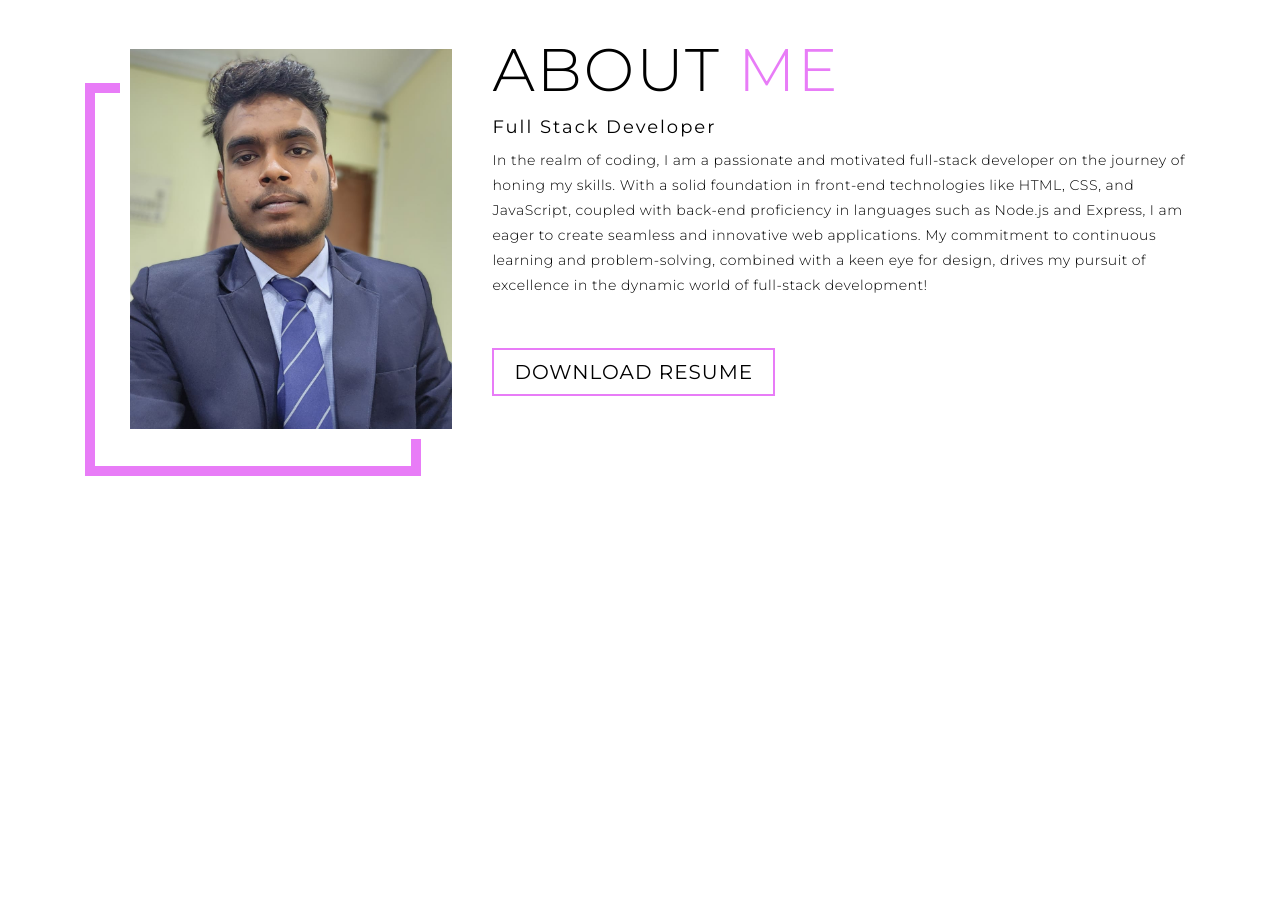
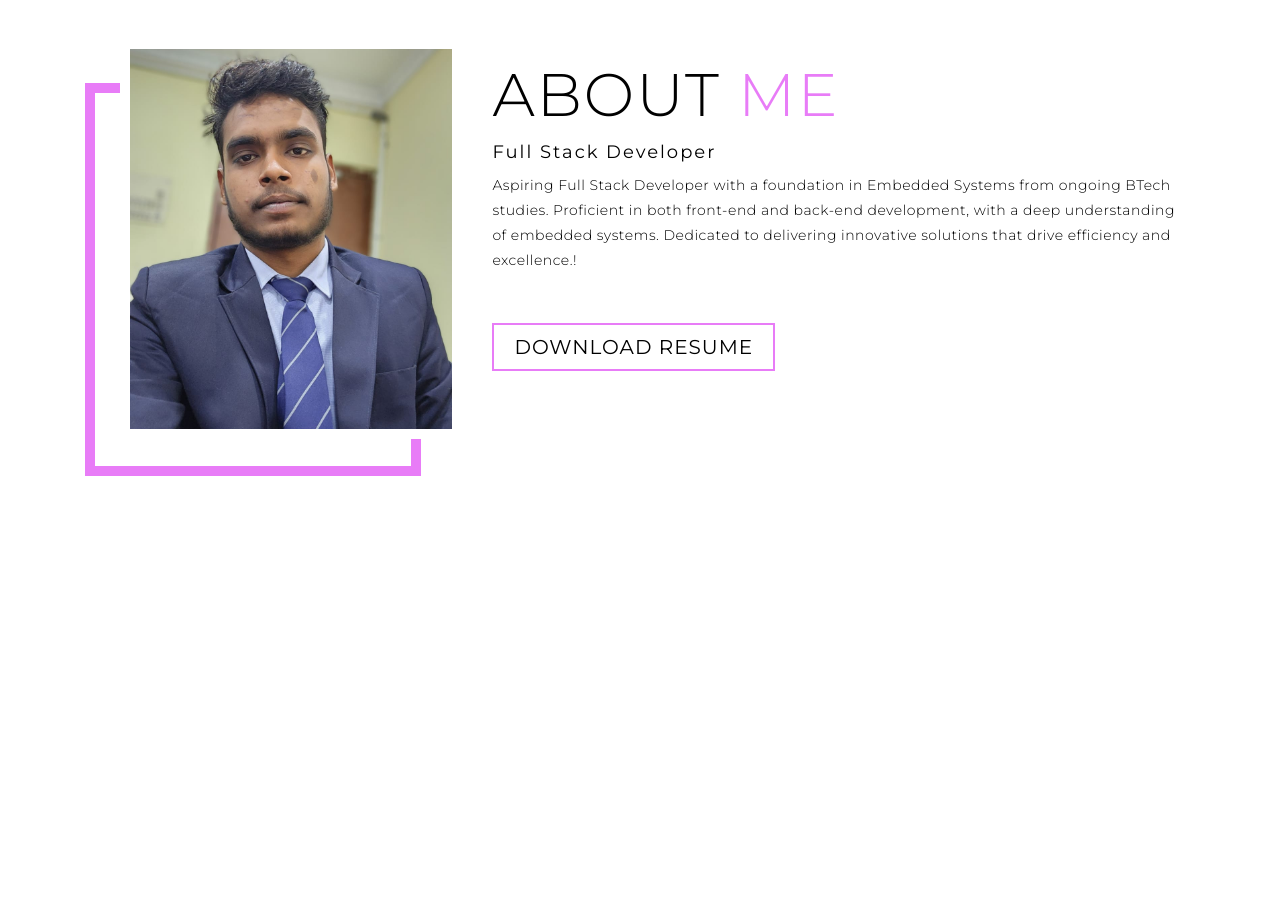
Before and after one commit to GoutamKumarr/Personal-Portfolio, a plain HTML site: page index.html in a window 1280 px wide. Shown: the part 4163-5073 px from the top of the page. Drawn offline with Linux system fonts and the light colour scheme.

Commit message:
Update index.html

```diff
--- a/index.html
+++ b/index.html
@@ -133,7 +133,7 @@
           <div class="project-info">
             <h1>Project 5</h1>
             <h2>Iot for hEalthDEKHO</h2>
-            <p>Developed an innovative IoT-based solution with a user-friendly website for comprehensive health monitoring and critical alerts. Leveraged Firebase for real-time data management and communication, enabling prompt medical intervention during critical situations. The website provides easy access to vital signs and medicine alerts, enhancing treatment compliance and efficacy. Healthcare professionals can remotely monitor patient data and receive email notifications for critical conditions, facilitating informed decision-making. With its seamless functionality and intuitive design, the system enhances patient care and ensures timely medical intervention in modern healthcare.</p>
+            <p>Developed an innovative IoT-based solution with a user-friendly website for comprehensive health monitoring and critical alerts. Leveraged Firebase for real-time data management and communication, enabling prompt medical intervention during critical situations. The website provides easy access to vital signs and medicine alerts, enhancing treatment compliance and efficacy. Healthcare professionals can remotely monitor patient data and receive email notifications for critical conditions, facilitating informed decision-making. With its seamless functionality and intuitive design, the system enhances patient care and ensures timely medical intervention in modern healthcare!</p>
           </div>
           <div class="project-img">
             <img src="health.jpg" alt="img">
@@ -155,8 +155,8 @@
       <div class="col-right">
         <h1 class="section-title">About <span>me</span></h1>
         <h2>Full Stack Developer</h2>
-        <p>In the realm of coding, I am a passionate and motivated full-stack developer on the journey of honing my skills. With a solid foundation in front-end technologies like HTML, CSS, and JavaScript, coupled with back-end proficiency in languages such as Node.js and Express, I am eager to create seamless and innovative web applications. My commitment to continuous learning and problem-solving, combined with a keen eye for design, drives my pursuit of excellence in the dynamic world of full-stack development!</p>
-        <a href="#" class="cta">Download Resume</a>
+        <p>Aspiring Full Stack Developer with a foundation in Embedded Systems from ongoing BTech studies. Proficient in both front-end and back-end development, with a deep understanding of embedded systems. Dedicated to delivering innovative solutions that drive efficiency and excellence.!</p>
+        <a href="https://drive.google.com/file/d/1Zfx1YEhbGTnsMYnkDDsXl8cG3QSYQKkb/view?usp=drivesdk" class="cta">Download Resume</a>
       </div>
     </div>
   </section>
```
